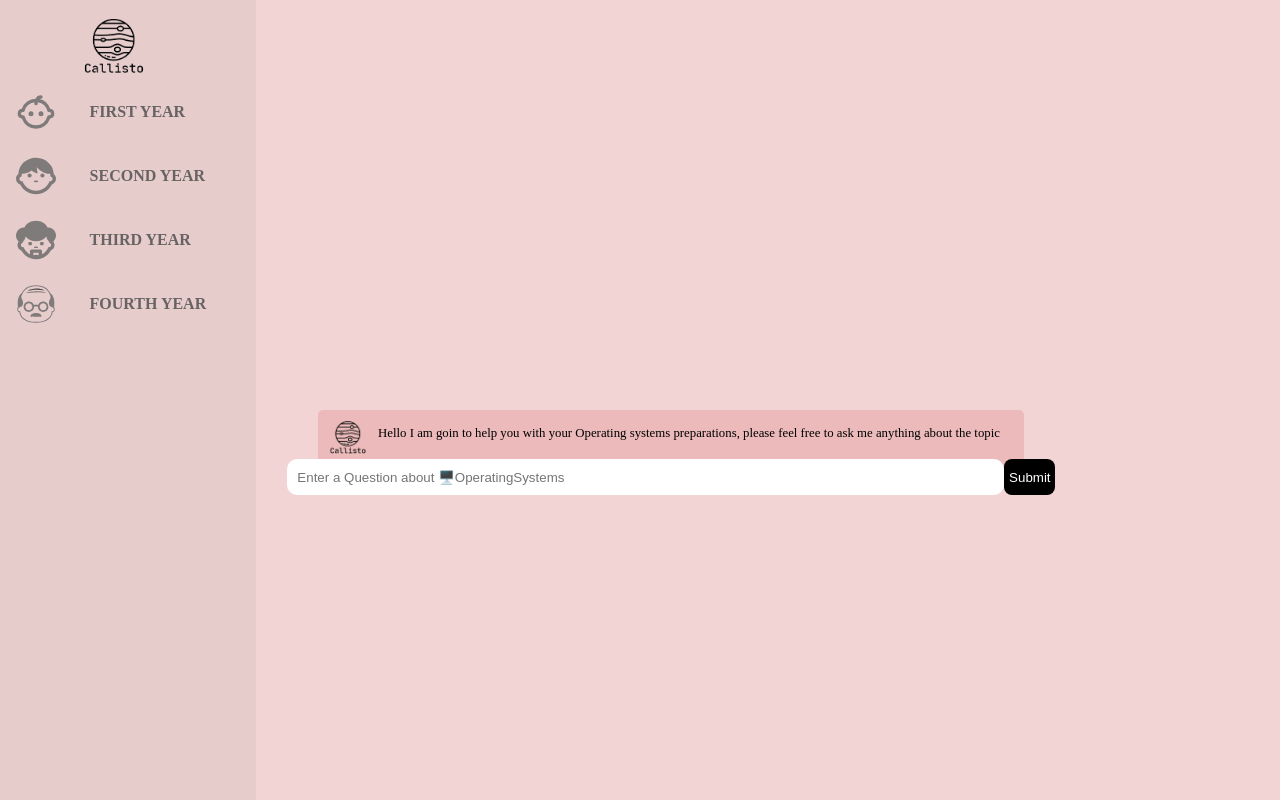
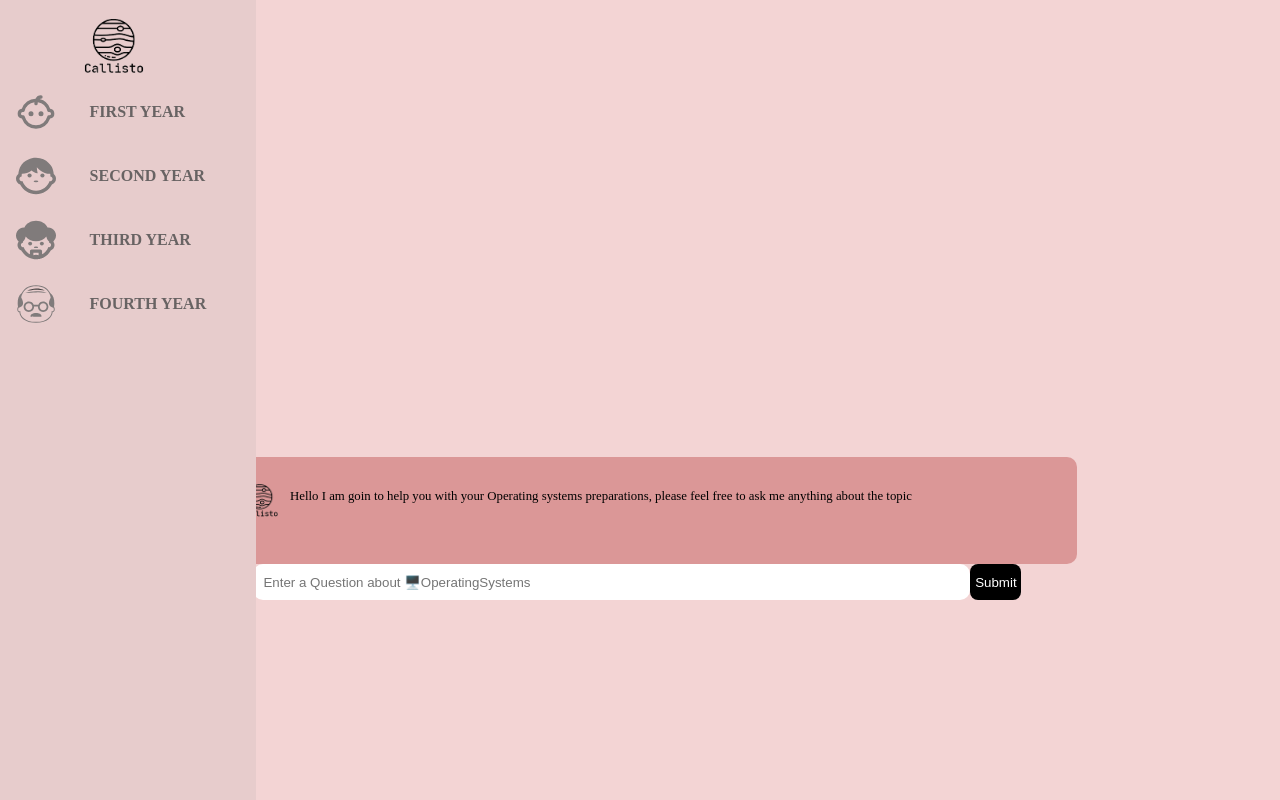
Before and after one commit to sreeramathrij/callisto, a Django app: page /year2/s4 in a window 1280 px wide; the page is wider, and only the part inside the window is pictured. Run offline with Django 4.2, Linux system fonts and the light colour scheme; parts of the project's set-up code (start-up, migrations or seed data) failed here and were passed over.

Commit message:
final product

```diff
--- a/callisto/home/static/home/base.css
+++ b/callisto/home/static/home/base.css
@@ -4,7 +4,7 @@
     --text-primary: #b6b6b6;
     --text-secondary: #fadddd;
     --bg-primary: #1b1b1b;
-    --bg-secondary: rgb(236, 186, 186);
+    --bg-secondary: rgb(230, 169, 169);
 }
 
 body{
@@ -12,6 +12,8 @@ body{
     max-height: 100vh;
     padding: 0;
     margin: 0;
+    height: fit-content;
+
 }
 
 main{
--- a/callisto/home/templates/home/base.html
+++ b/callisto/home/templates/home/base.html
@@ -154,14 +154,15 @@
                 flex-direction:column;
                 align-items:center;
                 justify-content:space-around;
-                position: relative;
-                top: 50%;
+                position: fixed;
+                top:auto;
+                bottom: 25%;
                 left: 15%;
                 width: 60vw;
             }
             .chatinput{
                 position: relative;
-                left: 2%;
+                left: 8%;
                 width: 60vw;
             }
 
@@ -183,30 +184,48 @@
                 padding: 0.3rem;
                 background-color: black;
                 color: white;
+                cursor:pointer;
+                transition:all 50ms;
             }
-            .chat{
+            .submitbtn:hover{
+                background-color: #f0f0f0;
+                color: black;
+                transition:all 100ms ease;
+            }
+            .submitbtn:active{
+                transform: scale(0.95);
+            }
+            .chatuser{
                 display:flex;
-                width: 100%;
-                border-radius: 5px 5px 0 0;
-                background-color: rgb(236, 186, 186);
-
+                position:relative;
+                left: 3px;
+                top: 0px;
+                width: 120%;
+                border-radius: 10px;
+                background-color: rgb(230, 169, 169);
+                height: fit-content;
             }
-            .chat::lastchild{
-
+            .chatuser span{
+                position:relative;
+                top: 1.5rem;
+                font-size: 1rem;
             }
             .chatbot{
                 display:flex;
                 position:relative;
+                padding: 1rem 1rem 2rem 0;
                 left: 3px;
-                top: 10px;
-                width: 103.5%;
-                border-radius: 5px 5px 0 0;
-                background-color: rgb(236, 186, 186);
+                top: 0px;
+                width: 119%;
+                height: fit-content;
+                border-radius: 10px;
+                background-color: rgb(219, 151, 151);
             }
             .chatbot span{
                 position:relative;
                 top: 1rem;
                 font-size: 0.8rem;
+                bottom: 2.5rem;
             }
 
         </style>
@@ -341,15 +360,15 @@
             </nav>
             <div class="content">
                 <div class="chat-container">
-                {% if this %}
+                    {% if query %}
                     <div class="chatmessages">
-                    <div class="chat">
-                        <svg xmlns="http://www.w3.org/2000/svg"  class="userimg" width="60px" height="60px" id="user"><path d="M256 256c52.805 0 96-43.201 96-96s-43.195-96-96-96-96 43.201-96 96 43.195 96 96 96zm0 48c-63.598 0-192 32.402-192 96v48h384v-48c0-63.598-128.402-96-192-96z"/></svg>
-                        <span>{{ this.query }}</span>
+                        <div class="chatuser">
+                            <svg xmlns="http://www.w3.org/2000/svg" fill="black"  class="userimg" width="60px" height="60px" id="user"><path d="M256 256c52.805 0 96-43.201 96-96s-43.195-96-96-96-96 43.201-96 96 43.195 96 96 96zm0 48c-63.598 0-192 32.402-192 96v48h384v-48c0-63.598-128.402-96-192-96z"/></svg>
+                            <span>{{ query }}</span>
                         </div>
-                    <div class="chat">
-                        <img width="60px" class="callistoimg" src="{% static "home/callistologo.png" %}">
-                        <span>{{ this.answer }}</span>
+                        <div class="chatbot">
+                            <img width="60px" height="60px" class="callistoimg" src="{% static "home/callistologo.png" %}">
+                            <span>{{ answer }}</span>
                         </div>
                     </div>
                     {% else %}
--- a/callisto/home/utils/prompts.py
+++ b/callisto/home/utils/prompts.py
@@ -18,7 +18,7 @@ if __name__ == "__main__":
             ('system', "You are a helpful, respectful and honest assistant named {name} trained to help computer science engineering college students learn subjects. Always answer as helpfully as possible, while being safe. If a question does not make any sense, or is not factually coherent, explain why instead of answering something not correct. Answer every question with detailed explainations."),
             ('user', "Imagine you are the textbook : {textbook} teaching students {subject}. Create an answer for the question worth some marks using the provided context from the textbook, where it is delimited by <question>question</question> \n <mark>mark</mark> \n <context>context</context>. Also explain how each line of the answer is worth so the student can understand its importantance. Always answer in a fun and engaging way to provide as much value as possible to the student."),
             ('assistant', "Understood! Im the textbook {textbook} teaching students the subject {subject}. I shall answer the question following the guidelines and by being engaging and fun. I will properly tell why each paragraph/line in the answer is worth how much marks. Please provide the question mark and context."),
-            ('user', "<question>{question}</question> \n <mark>{mark}</mark> \n <context>{context}</context>"),
+            ('user', "({mark} mark) \n {context}"),
         ])
 
     messages = talk_to_textbook.format_messages(name="Bobby", textbook="Principles of Computer Graphics", subject="Computer Graphics", question="Hello", context="hello", mark="5")
--- a/callisto/home/views.py
+++ b/callisto/home/views.py
@@ -21,21 +21,23 @@ def index(request):
 
     if request.method == 'POST':
         query = request.POST.get('callistoip', None)
+        print(query)
+        context = rag.get_context(query)
+
+        talk_to_textbook = PromptBuilder([
+                    ('system', "You are a helpful, respectful and honest assistant named {name} trained to help computer science engineering college students learn subjects. Always answer as helpfully as possible, while being safe. If a question does not make any sense, or is not factually coherent, explain why instead of answering something not correct. Answer every question with detailed explainations."),
+                    ("user", "Imagine you are the textbook : {textbook} teaching students {subject}. Create an answer for the question worth some marks using the provided context from the textbook, where it is delimited by <question>question</question> \n <mark>mark</mark> \n <context>context</context>. Also explain how each line of the answer is worth so the student can understand its importantance. Always answer in a fun and engaging way to provide as much value as possible to the student."),
+                    ("assistant", "Understood! Im the textbook {textbook} teaching students the subject {subject}. I shall answer the question following the guidelines and by being engaging and fun. I will properly tell why each paragraph/line in the answer is worth how much marks. Please provide the question mark and context."),
+                    ("user", "({mark} mark) \n {context}"),
+                ])
+
+        messages = talk_to_textbook.format_messages(name="Bobby", textbook="Principles of Computer Graphics", subject="Computer Graphics", question=query, context=context, mark="5")
+
+        answer = llm.generate(messages)
+
+        this = {"answer": answer, "query": query}
+
+        return render(request, "home/base.html", this)
+
     else:
         return render(request, 'home/index.html')
-
-    context = rag.get_context(query)
-
-    talk_to_textbook = PromptBuilder([
-                ('system', "You are a helpful, respectful and honest assistant named {name} trained to help computer science engineering college students learn subjects. Always answer as helpfully as possible, while being safe. If a question does not make any sense, or is not factually coherent, explain why instead of answering something not correct. Answer every question with detailed explainations."),
-                ("user", "Imagine you are the textbook : {textbook} teaching students {subject}. Create an answer for the question worth some marks using the provided context from the textbook, where it is delimited by <question>question</question> \n <mark>mark</mark> \n <context>context</context>. Also explain how each line of the answer is worth so the student can understand its importantance. Always answer in a fun and engaging way to provide as much value as possible to the student."),
-                ("assistant", "Understood! Im the textbook {textbook} teaching students the subject {subject}. I shall answer the question following the guidelines and by being engaging and fun. I will properly tell why each paragraph/line in the answer is worth how much marks. Please provide the question mark and context."),
-                ("user", "<question>{question}</question> \n <mark>{mark}</mark> \n <context>{context}</context>"),
-            ])
-
-    messages = talk_to_textbook.format_messages(name="Bobby", textbook="Principles of Computer Graphics", subject="Computer Graphics", question=query, context=context, mark="5")
-
-    this = {"answer": answer, "query": query}
-
-    answer = llm.generate(messages)
-    return render(request, "home/base.html", this)
```
Lines whose indentation alone changed are shown as unchanged.
